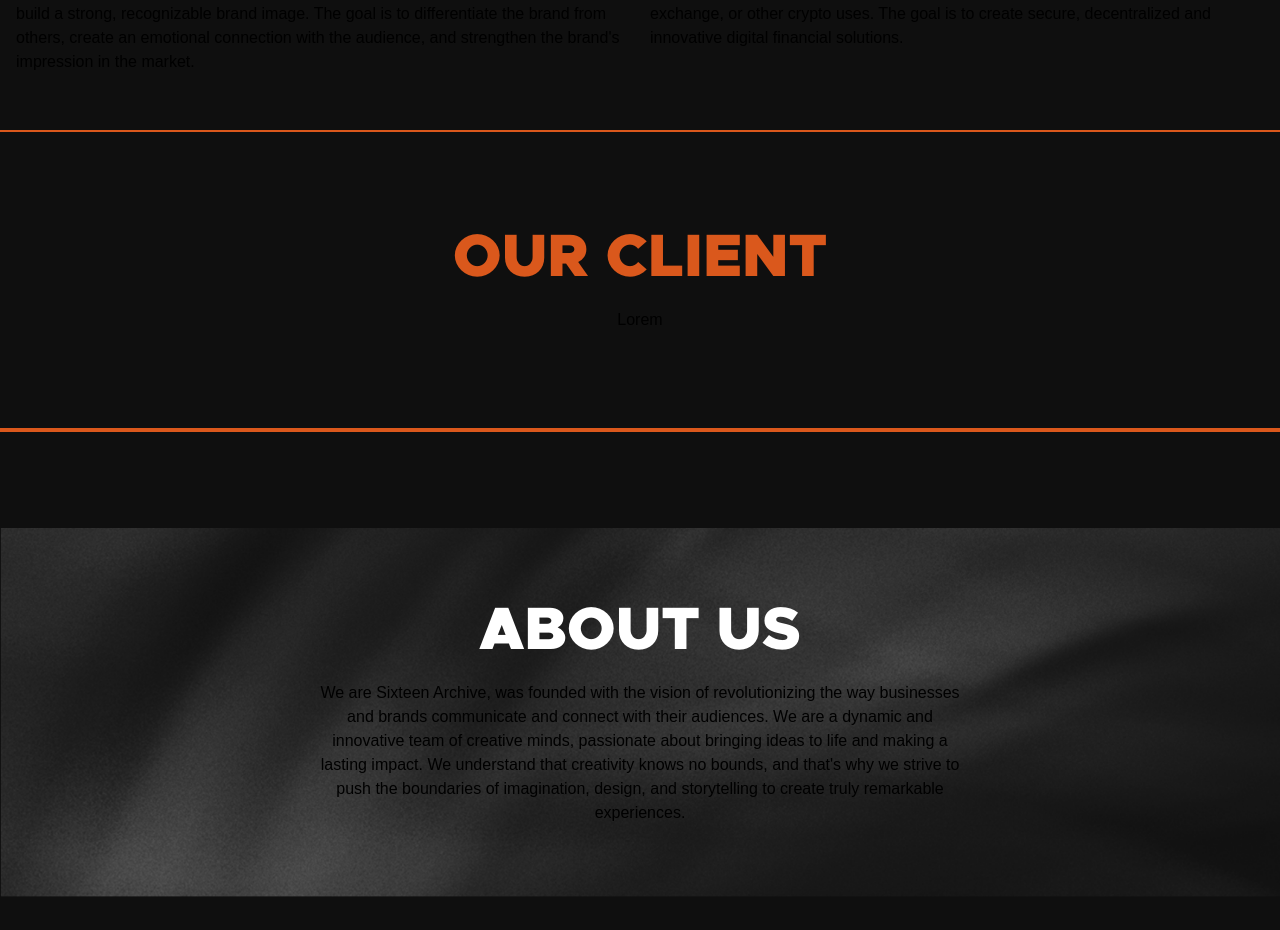
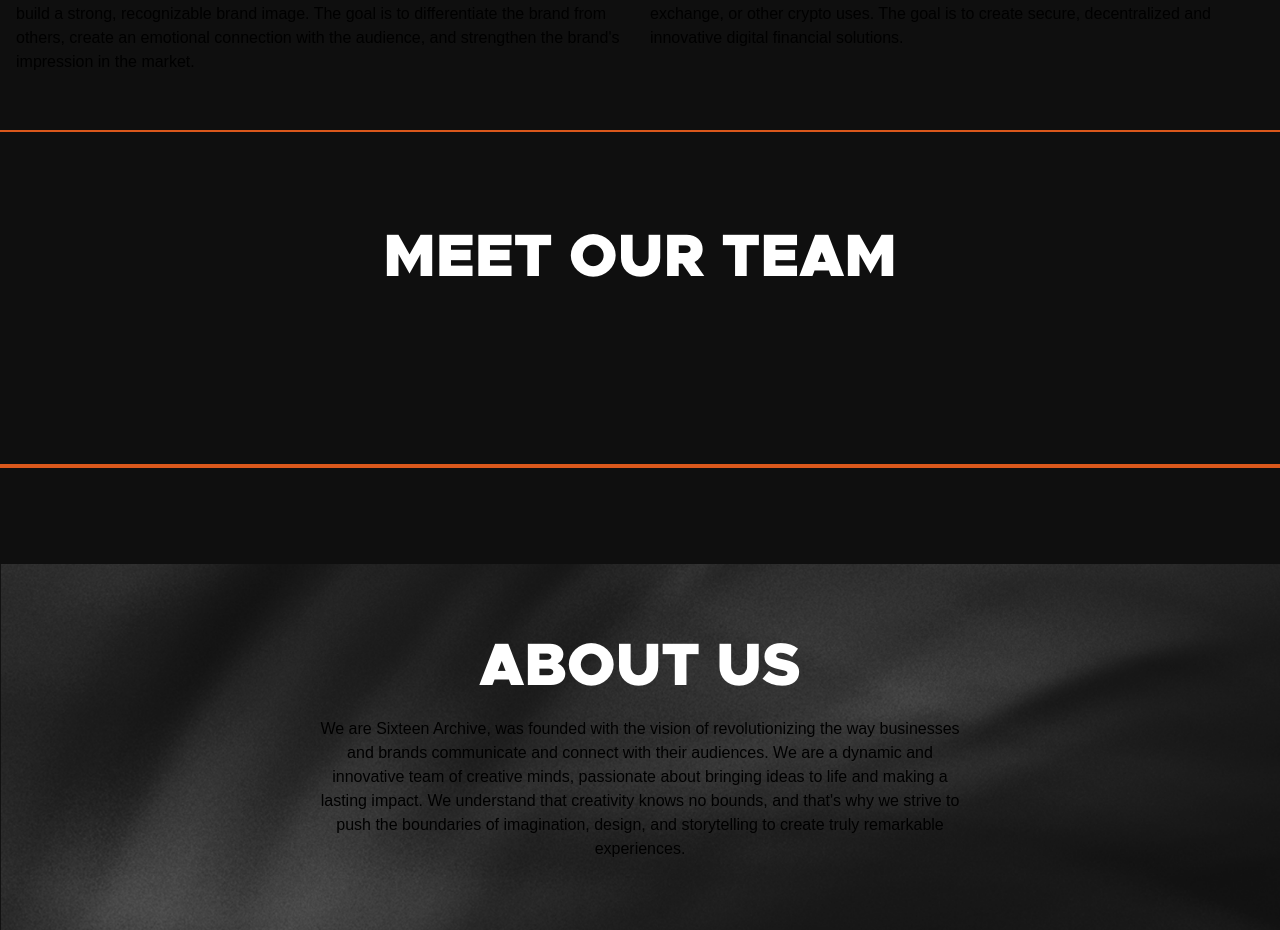
Before and after one commit to SSendiany/SixteenArchive-FE, a Next.js app: page / in a window 1280 px wide. Shown: the part 2148-3078 px from the top of the page. Built offline with nearby package versions, Linux system fonts and the light colour scheme; a web font is replaced by a local one.

Commit message:
Update Team

```diff
--- a/src/app/page.tsx
+++ b/src/app/page.tsx
@@ -2,10 +2,18 @@
 import Image from "next/image";
 import Link from "next/link";
 import Footer from "@/components/Footer";
+import Script from "next/script";
 
 export default function Home() {
   return (
     <>
+
+      <Script
+        src="https://platform.linkedin.com/badges/js/profile.js"
+        async
+        defer
+        type="text/javascript"
+      ></Script>
       <Navbar />
       <main className="flex min-h-screen flex-col bg-[#0F0F0F]">
         <section className="relative header-background" id="header">
@@ -128,7 +136,7 @@
             </ul>
           </div>
         </section>
-        <section id="our-client">
+        <section className="hidden" id="our-client">
           <div className="max-w-screen-xl items-center justify-between mx-auto text-center py-24 relative border-y-2 border-primaryOrange ">
             {/* <Image
               src="/images/bg-about.png"
@@ -141,6 +149,28 @@
               <h1 className={`text-6xl text-primaryOrange mb-5 font-[700]`}>
                 OUR CLIENT
               </h1>Lorem
+            </div>
+        </section>
+        <section id="our-team">
+          <div className="max-w-screen-xl items-center justify-between mx-auto text-center py-24 relative border-y-2 border-primaryOrange ">
+            {/* <Image
+              src="/images/bg-about.png"
+              className={"w-full"}
+              alt="bg-about"
+              width={0}
+              height={0}
+            /> */}
+
+              <h1 className={`text-6xl text-white mb-5 font-[700]`}>
+                MEET OUR TEAM
+            </h1>
+              <div className="flex mt-20">
+                <div className="badge-base LI-profile-badge" data-locale="en_US" data-size="medium" data-theme="dark" data-type="VERTICAL" data-vanity="laskarchristo" data-version="v1"><a className="badge-base__link LI-simple-link" href="https://id.linkedin.com/in/laskarchristo?trk=profile-badge"></a></div>
+                <div className="badge-base LI-profile-badge" data-locale="en_US" data-size="medium" data-theme="dark" data-type="VERTICAL" data-vanity="erlangga-fauzan-rezagani-7a3369180" data-version="v1">
+                <a className="badge-base__link LI-simple-link" href="https://www.linkedin.com/in/erlangga-fauzan-rezagani-7a3369180?trk=profile-badge"></a></div>
+                <div className="badge-base LI-profile-badge" data-locale="en_US" data-size="medium" data-theme="dark" data-type="VERTICAL" data-vanity="ssendiany" data-version="v1"><a className="badge-base__link LI-simple-link" href="https://id.linkedin.com/in/ssendiany?trk=profile-badge"></a></div>
+                <div className="badge-base LI-profile-badge" data-locale="en_US" data-size="medium" data-theme="dark" data-type="VERTICAL" data-vanity="dimdarmawan" data-version="v1"><a className="badge-base__link LI-simple-link" href="https://www.linkedin.com/in/dimdarmawan?trk=profile-badge"></a></div>
+              </div>
             </div>
         </section>
         <section id="about-us">
```
